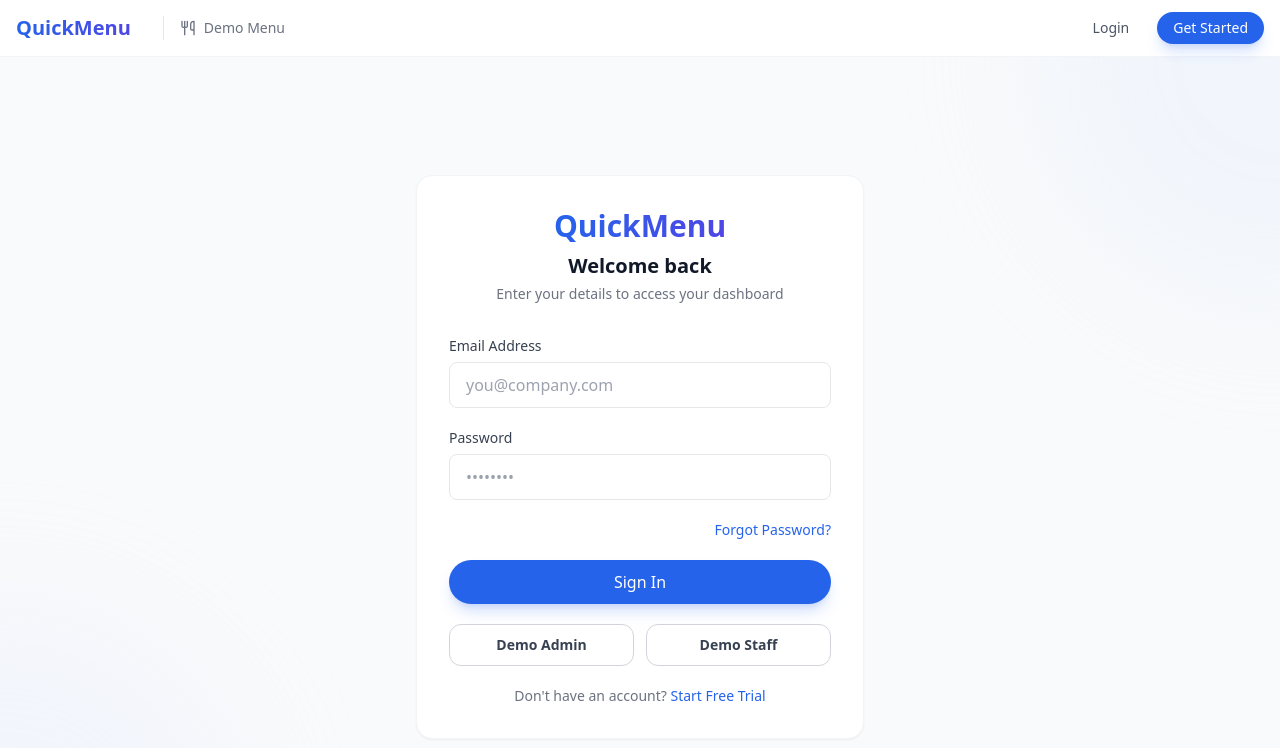
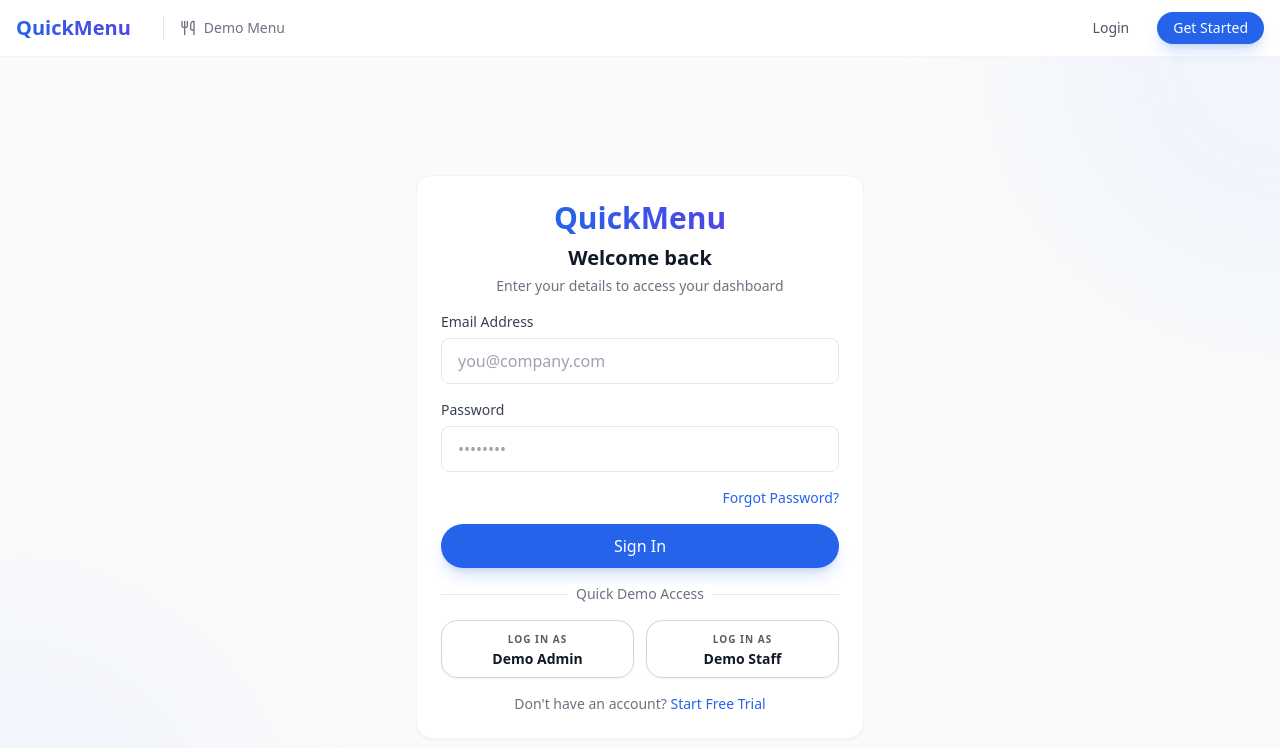
Before and after one commit to sohail24/Quick-Menu, a React (Vite) app in the folder frontend/: page /login in a window 1280 px wide. Shown: the top 748 px of the page. Built offline with nearby package versions, Linux system fonts and the light colour scheme.

Commit message:
feat: designed demo button and debounce in dish

```diff
--- a/frontend/src/pages/Admin/AdminDishList.tsx
+++ b/frontend/src/pages/Admin/AdminDishList.tsx
@@ -21,10 +21,12 @@ export default function AdminDishList() {
 
   // filters / pagination
   const [searchQ, setSearchQ] = useState('');
+  const [debouncedSearchQ, setDebouncedSearchQ] = useState('');
   const [categoryFilter, setCategoryFilter] = useState<string | null>(null);
   const [page, setPage] = useState(0);
   const [size, setSize] = useState(20);
   const [total, setTotal] = useState<number | null>(null);
+  const searchTimeoutRef = React.useRef<NodeJS.Timeout | null>(null);
 
   // bulk
   const [selected, setSelected] = useState<Record<string, boolean>>({});
@@ -33,6 +35,18 @@ export default function AdminDishList() {
   const loggedInUserEmail = useAuthStore((s) => s.user)?.email;
 
   const navigate = useNavigate();
+
+  // Debounce search
+  useEffect(() => {
+    if (searchTimeoutRef.current) clearTimeout(searchTimeoutRef.current);
+    searchTimeoutRef.current = setTimeout(() => {
+      setDebouncedSearchQ(searchQ);
+      setPage(0);
+    }, 300);
+    return () => {
+      if (searchTimeoutRef.current) clearTimeout(searchTimeoutRef.current);
+    };
+  }, [searchQ]);
 
   useEffect(() => {
     let mounted = true;
@@ -89,12 +103,12 @@ export default function AdminDishList() {
   const queryStr = useMemo(() => {
     const params: string[] = [];
     params.push(`includeUnavailable=true`);
-    if (searchQ) params.push(`search=${encodeURIComponent(searchQ)}`);
+    if (debouncedSearchQ) params.push(`search=${encodeURIComponent(debouncedSearchQ)}`);
     if (categoryFilter) params.push(`categoryId=${encodeURIComponent(categoryFilter)}`);
     params.push(`page=${page}`);
     params.push(`size=${size}`);
     return params.length ? `?${params.join('&')}` : '';
-  }, [searchQ, categoryFilter, page, size]);
+  }, [debouncedSearchQ, categoryFilter, page, size]);
 
   useEffect(() => {
     let mounted = true;
@@ -110,7 +124,7 @@ export default function AdminDishList() {
         const urls = [
           `/api/${selectedRest}/dishes${queryStr}`,
           `/api/restaurants/${selectedRest}/dishes${queryStr}`,
-          `/api/dishes?restaurantId=${selectedRest}${searchQ ? `&search=${encodeURIComponent(searchQ)}` : ''}&includeUnavailable=false&page=${page}&size=${size}`,
+          `/api/dishes?restaurantId=${selectedRest}${debouncedSearchQ ? `&search=${encodeURIComponent(debouncedSearchQ)}` : ''}&includeUnavailable=false&page=${page}&size=${size}`,
         ];
         let ok = false;
         for (const u of urls) {
@@ -145,7 +159,8 @@ export default function AdminDishList() {
     return () => {
       mounted = false;
     };
-  }, [selectedRest, queryStr, page, size, categoryFilter, searchQ]);
+  }, [selectedRest, queryStr, page, size, categoryFilter, debouncedSearchQ]);
+
 
   function toggleSelect(id: string) {
     setSelected((s) => ({ ...s, [id]: !s[id] }));
--- a/frontend/src/pages/Auth/Login.tsx
+++ b/frontend/src/pages/Auth/Login.tsx
@@ -45,13 +45,13 @@ export default function Login() {
   }
 
   return (
-    <div className="min-h-screen flex items-center justify-center p-4 bg-gray-50 relative overflow-hidden">
+    <div className="min-h-screen flex items-center justify-center bg-gray-50 relative overflow-hidden">
       {/* Background patterns */}
       <div className="absolute top-0 right-0 w-[500px] h-[500px] bg-blue-100/50 rounded-full blur-3xl opacity-50 -translate-y-1/2 translate-x-1/2"></div>
       <div className="absolute bottom-0 left-0 w-[500px] h-[500px] bg-indigo-100/50 rounded-full blur-3xl opacity-50 translate-y-1/2 -translate-x-1/2"></div>
 
-      <Card className="w-full max-w-md p-8 relative z-10">
-        <div className="text-center mb-8">
+      <Card className="w-full max-w-md p-6 relative z-10">
+        <div className="text-center mb-4">
           <Link to="/" className="text-3xl font-bold bg-gradient-to-r from-blue-600 to-indigo-600 bg-clip-text text-transparent inline-block mb-2">
             QuickMenu
           </Link>
@@ -59,7 +59,7 @@ export default function Login() {
           <p className="text-sm text-gray-500 mt-1">Enter your details to access your dashboard</p>
         </div>
 
-        <form onSubmit={submit} className="space-y-5">
+        <form onSubmit={submit} className="space-y-4">
           <Input
             label="Email Address"
             type="email"
@@ -87,26 +87,37 @@ export default function Login() {
             {loading ? 'Signing in...' : 'Sign In'}
           </Button>
 
+          <div className="relative my-4">
+            <div className="absolute inset-0 flex items-center">
+              <div className="w-full border-t border-gray-200"></div>
+            </div>
+            <div className="relative flex justify-center text-sm">
+              <span className="px-2 bg-white text-gray-500 font-medium">Quick Demo Access</span>
+            </div>
+          </div>
+
           <div className="grid grid-cols-2 gap-3">
             <button
               type="button"
               onClick={handleDemoAdmin}
               disabled={loading}
-              className="py-2.5 px-4 bg-white border border-gray-300 rounded-xl text-sm font-semibold text-gray-700 hover:bg-gray-50 transition-colors focus:outline-none focus:ring-2 focus:ring-gray-200"
+              className="py-2 px-4 border border-gray-300 rounded-2xl text-sm font-black text-white-700 hover:bg-gray-100 hover:border-gray-700 transition-all active:scale-95 flex flex-col items-center justify-center shadow-sm"
             >
+              <span className="text-[10px] uppercase tracking-widest opacity-70">Log in as</span>
               Demo Admin
             </button>
             <button
               type="button"
               onClick={handleDemoStaff}
               disabled={loading}
-              className="py-2.5 px-4 bg-white border border-gray-300 rounded-xl text-sm font-semibold text-gray-700 hover:bg-gray-50 transition-colors focus:outline-none focus:ring-2 focus:ring-gray-200"
+              className="py-2 px-4 border border-gray-300 rounded-2xl text-sm font-black text-white-700 hover:bg-gray-100 hover:border-gray-700 transition-all active:scale-95 flex flex-col items-center justify-center shadow-sm"
             >
+              <span className="text-[10px] uppercase tracking-widest opacity-70">Log in as</span>
               Demo Staff
             </button>
           </div>
 
-          <div className="text-center text-sm text-gray-500 mt-4">
+          <div className="text-center text-sm text-gray-500 mt-2">
             Don't have an account?{' '}
             <Link to="/signup" className="text-blue-600 font-medium hover:underline">
               Start Free Trial
--- a/frontend/src/pages/Auth/Signup.tsx
+++ b/frontend/src/pages/Auth/Signup.tsx
@@ -33,13 +33,13 @@ export default function Signup() {
   }
 
   return (
-    <div className="min-h-screen flex items-center justify-center p-4 bg-gray-50 relative overflow-hidden">
+    <div className="h-screen flex items-center justify-center p-4 bg-gray-50 relative overflow-hidden">
       {/* Background patterns */}
       <div className="absolute top-0 left-0 w-[500px] h-[500px] bg-purple-100/50 rounded-full blur-3xl opacity-50 -translate-y-1/2 -translate-x-1/2"></div>
       <div className="absolute bottom-0 right-0 w-[500px] h-[500px] bg-blue-100/50 rounded-full blur-3xl opacity-50 translate-y-1/2 translate-x-1/2"></div>
 
-      <Card className="w-full max-w-md p-8 relative z-10">
-        <div className="text-center mb-8">
+      <Card className="w-full max-w-md p-6 relative z-10">
+        <div className="text-center mb-4">
           <Link to="/" className="text-3xl font-bold bg-gradient-to-r from-blue-600 to-indigo-600 bg-clip-text text-transparent inline-block mb-2">
             QuickMenu
           </Link>
@@ -47,7 +47,7 @@ export default function Signup() {
           <p className="text-sm text-gray-500 mt-1">No credit card required. Cancel anytime.</p>
         </div>
 
-        <form onSubmit={submit} className="space-y-5">
+        <form onSubmit={submit} className="space-y-4">
            <Input
             label="Admin Username"
             value={name}
@@ -76,7 +76,7 @@ export default function Signup() {
             {loading ? 'Creating Account...' : 'Create Account'}
           </Button>
 
-          <div className="text-center text-sm text-gray-500 mt-4">
+          <div className="text-center text-sm text-gray-500 mt-2">
             Already have an account?{' '}
             <Link to="/login" className="text-blue-600 font-medium hover:underline">
               Sign In
--- a/frontend/src/pages/Landing/components/Hero.tsx
+++ b/frontend/src/pages/Landing/components/Hero.tsx
@@ -41,8 +41,8 @@ export default function Hero() {
                   <Button size="lg" className="w-full">Go to Dashboard</Button>
                 </Link>
               ) : (
-                <Link to="/signup" className="w-full sm:w-auto">
-                  <Button size="lg" className="w-full">Start Free Trial</Button>
+                <Link to="/login" className="w-full sm:w-auto">
+                  <Button size="lg" className="w-full">Try it for free</Button>
                 </Link>
               )}
               <Link to="/menu/demo" className="w-full sm:w-auto">
```
